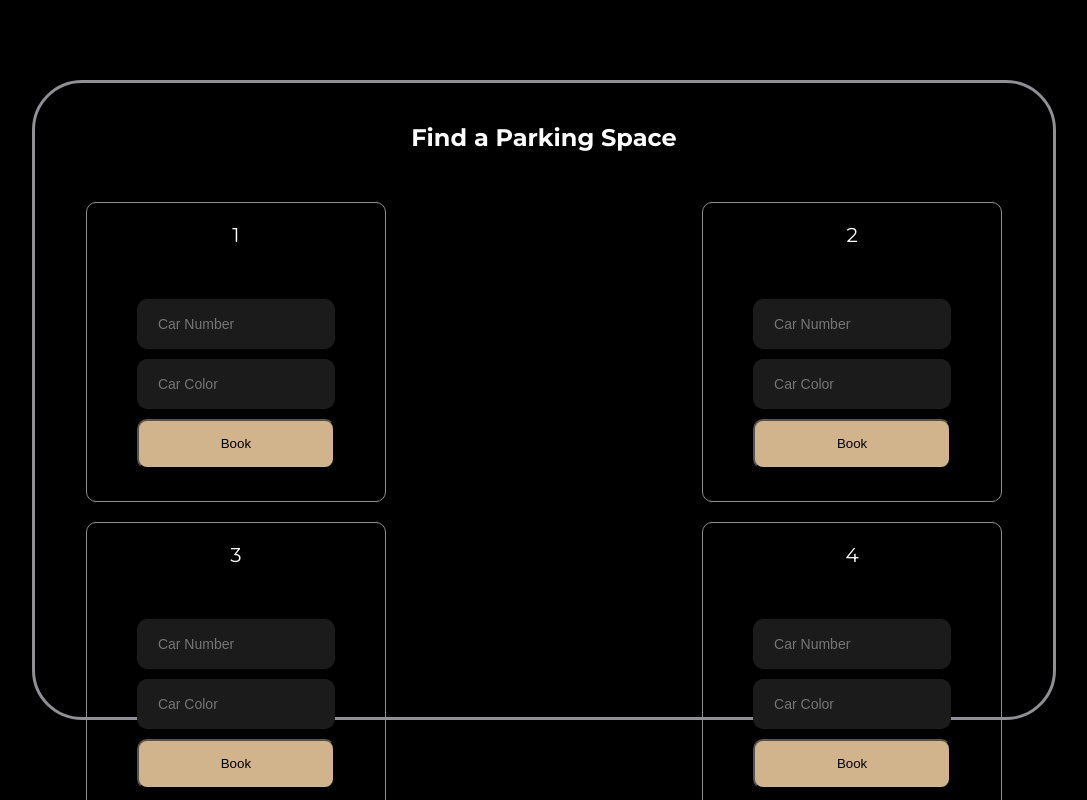
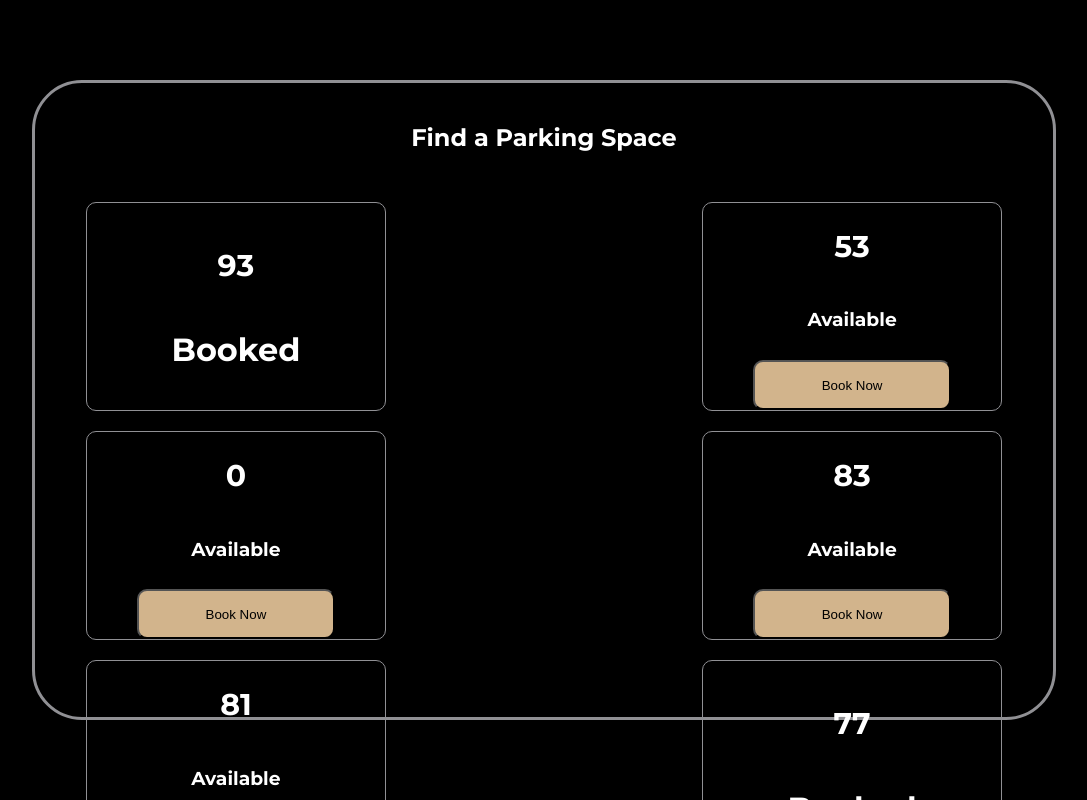
Before and after one commit to tribagusu/parking-lot-app, a React (Create React App) app: page /parking-lot in a window 1280 px wide. Shown: the top 800 px of the page, without its empty margins (96-1183 px from the left). Built offline with nearby package versions, Linux system fonts and the light colour scheme; the HTML template or start-up script is replaced by a standard one.

Commit message:
fix card dashboard comp

```diff
--- a/src/components/Dashboard/Form/BookingForm.tsx
+++ b/src/components/Dashboard/Form/BookingForm.tsx
@@ -1,4 +1,3 @@
-import React, { FormEvent, useEffect, useState } from "react"
 import "./BookingForm.css"
 
 const BookingForm = (props: any) => {
--- a/src/components/ParkingLot/Card/Card.css
+++ b/src/components/ParkingLot/Card/Card.css
@@ -1,10 +1,10 @@
 .card {
   display: flex;
+  flex-wrap: wrap;
   flex-direction: column;
-  justify-content: space-around;
+  justify-content: center;
   align-items: center;
   width: 300px;
-  height: 300px;
   border: 1px solid #909094;
   border-radius: 10px;
 }
@@ -17,47 +17,21 @@
   font-size: 20px;
 }
 
-.card .booking-form {
+.card .parking-availability {
   display: flex;
   flex-direction: column;
   justify-content: center;
   align-items: center;
   width: 100%;
-  height: 100%;
   gap: 10px;
   padding-left: 50px;
   padding-right: 50px;
 }
 
-.card .booking-form input {
-  width: 100%;
-  height: 50px;
-  border-radius: 10px;
-  background-color: #1b1b1c;
-  border: 1px solid transparent;
-  padding-left: 20px;
-  padding-right: 20px;
-  color: #fff;
-  font-size: 14px;
-  outline: none;
-}
-
-.card .booking-form button {
+.card .parking-availability button {
   width: 100%;
   height: 50px;
   border-radius: 10px;
   background-color: tan;
   cursor: pointer;
 }
-
-.card .leave-form {
-  display: none;
-  flex-direction: column;
-  justify-content: center;
-  align-items: center;
-  width: 100%;
-  height: 100%;
-  gap: 10px;
-  padding-left: 50px;
-  padding-right: 50px;
-}
--- a/src/components/ParkingLot/Card/Card.tsx
+++ b/src/components/ParkingLot/Card/Card.tsx
@@ -2,28 +2,23 @@ import React, { useState } from "react"
 import { data } from "../../../data/data"
 import "./Card.css"
 const Card = () => {
-  const [park1, setPark1] = useState(1)
-
   return (
     <>
       {data.map((item) => (
         <div className="card" key={item.parkingNumber}>
           <div className="parking-lot-number">
-            <p>{item.parkingNumber}</p>
+            <h2>{item.parkingNumber}</h2>
           </div>
-          <form className="booking-form">
-            <input type="number" placeholder="Car Number" required />
-            <input type="text" placeholder="Car Color" required />
-            <button>
-              <span>Book</span>
-            </button>
-          </form>
-          <form className="leave-form">
-            <input type="number" placeholder="Car Number" required />
-            <button>
-              <span>Leave</span>
-            </button>
-          </form>
+          {!item.booked ? (
+            <div className="parking-availability">
+              <h3>Available</h3>
+              <button>
+                <span>Book Now</span>
+              </button>
+            </div>
+          ) : (
+            <h1>Booked</h1>
+          )}
         </div>
       ))}
     </>
--- a/src/data/data.tsx
+++ b/src/data/data.tsx
@@ -1,34 +1,34 @@
 export const data = [
   {
-    parkingNumber: 1,
+    parkingNumber: Math.floor(Math.random() * 100),
+    booked: true,
+  },
+  {
+    parkingNumber: Math.floor(Math.random() * 100),
     booked: false,
   },
   {
-    parkingNumber: 2,
+    parkingNumber: Math.floor(Math.random() * 100),
     booked: false,
   },
   {
-    parkingNumber: 3,
+    parkingNumber: Math.floor(Math.random() * 100),
     booked: false,
   },
   {
-    parkingNumber: 4,
+    parkingNumber: Math.floor(Math.random() * 100),
     booked: false,
   },
   {
-    parkingNumber: 5,
+    parkingNumber: Math.floor(Math.random() * 100),
+    booked: true,
+  },
+  {
+    parkingNumber: Math.floor(Math.random() * 100),
     booked: false,
   },
   {
-    parkingNumber: 6,
-    booked: true,
-  },
-  {
-    parkingNumber: 7,
-    booked: false,
-  },
-  {
-    parkingNumber: 8,
+    parkingNumber: Math.floor(Math.random() * 100),
     booked: false,
   },
 ]
--- a/src/index.css
+++ b/src/index.css
@@ -22,3 +22,14 @@ code {
   font-family: source-code-pro, Menlo, Monaco, Consolas, "Courier New",
     monospace;
 }
+
+input::-webkit-outer-spin-button,
+input::-webkit-inner-spin-button {
+  -webkit-appearance: none;
+  margin: 0;
+}
+
+/* Firefox */
+input[type="number"] {
+  -moz-appearance: textfield;
+}
```
